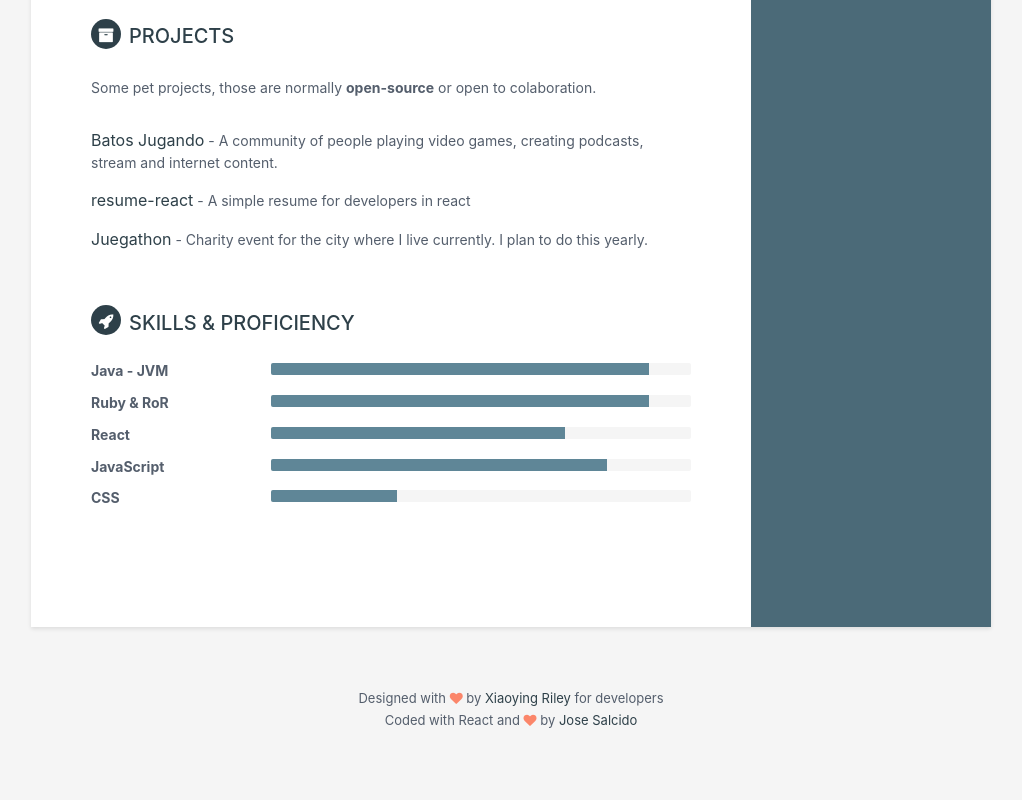
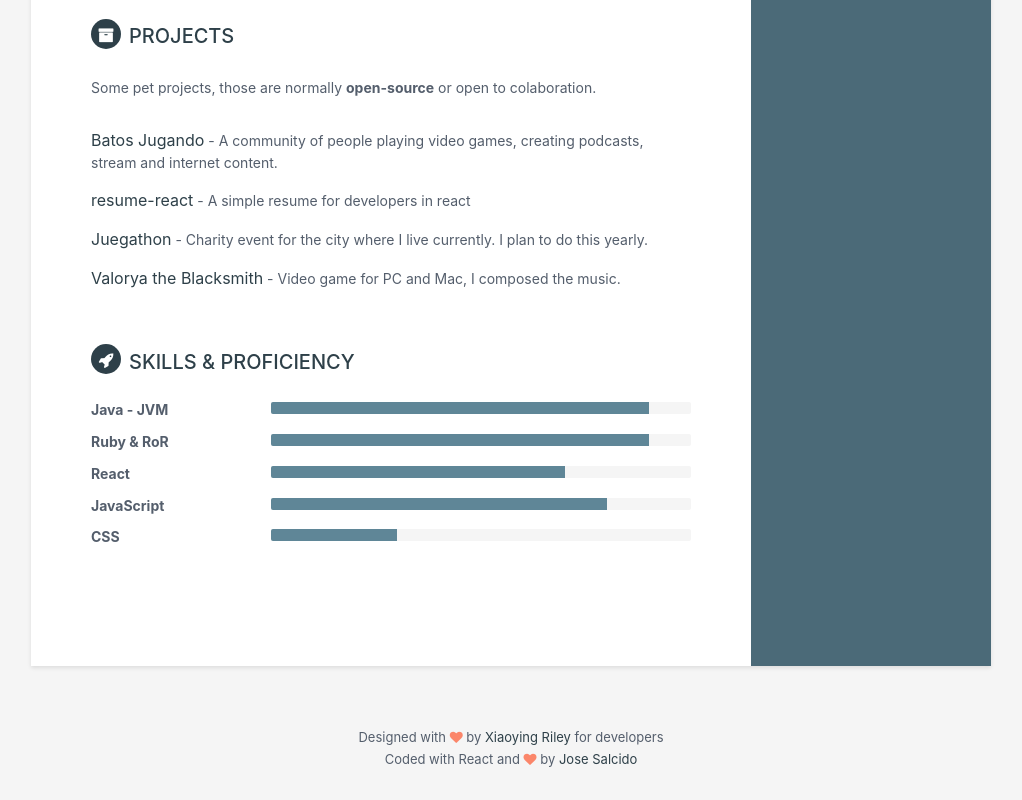
Before and after one commit to jmsalcido/resume, a React (Create React App) app: page / in a window 1280 px wide. Shown: the part 1695-2495 px from the top of the page, without its empty margins (129-1151 px from the left). Before the commit the page ends 2456 px from the top, so only its background shows below. Built offline with nearby package versions, Linux system fonts and the light colour scheme; no server answers.

Commit message:
update resume

```diff
--- a/src/resume.js
+++ b/src/resume.js
@@ -78,6 +78,11 @@ const resume = {
                 name: 'Juegathon',
                 url: 'https://juegathon.com',
                 description: 'Charity event for the city where I live currently. I plan to do this yearly.'
+            },
+            {
+                name: 'Valorya the Blacksmith',
+                url: 'https://gatomocho.com/game/valorya-blacksmith',
+                description: 'Video game for PC and Mac, I composed the music.'
             }
         ]
     },
```
